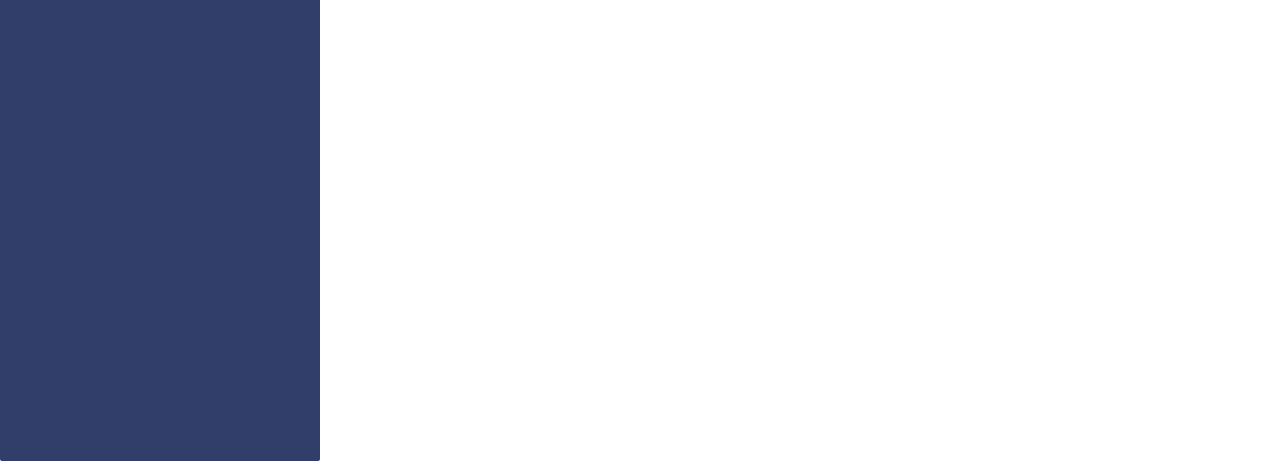
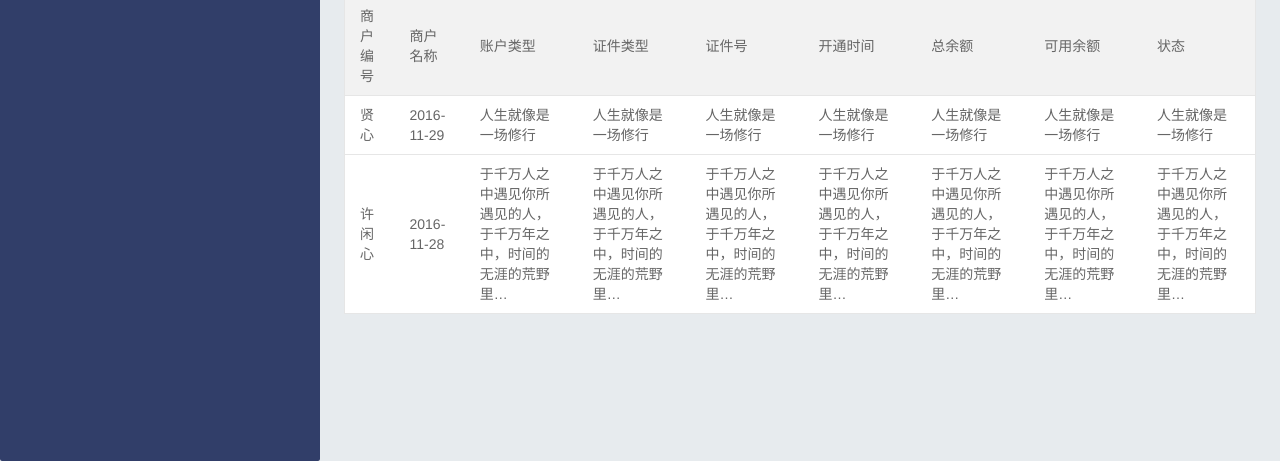
Before and after one commit to LiLeisFine/scportal, a plain HTML site: page ejs/index.html in a window 1280 px wide. Shown: the part 339-800 px from the top of the page. Drawn offline with Linux system fonts and the light colour scheme.

Commit message:
完成查询页面铺设，添加部分js

```diff
--- a/ejs/index.html
+++ b/ejs/index.html
@@ -91,9 +91,51 @@
                 <div class="layui-form-item">
                     <div class="layui-input-block">
                         <button class="layui-btn pub_bluebtn" lay-filter="formDemo">查询</button>
-                        <button type="reset" class="layui-btn pub_bluebtn">重置</button>
+                        <button type="reset" class="layui-btn pub_bluebtn">导出</button>
                     </div>
                 </div>
+            </div>
+            <div class="pub_table">
+                <table class="layui-table" lay-skin="line">
+                    <thead>
+                    <tr>
+                        <th>商户编号</th>
+                        <th>商户名称</th>
+                        <th>账户类型</th>
+                        <th>证件类型</th>
+                        <th>证件号</th>
+                        <th>开通时间</th>
+                        <th>总余额</th>
+                        <th>可用余额</th>
+                        <th>状态</th>
+                    </tr>
+                    </thead>
+                    <tbody class="pub_tbody">
+                    <tr>
+                        <td>贤心</td>
+                        <td>2016-11-29</td>
+                        <td>人生就像是一场修行</td>
+                        <td>人生就像是一场修行</td>
+                        <td>人生就像是一场修行</td>
+                        <td>人生就像是一场修行</td>
+                        <td>人生就像是一场修行</td>
+                        <td>人生就像是一场修行</td>
+                        <td>人生就像是一场修行</td>
+                    </tr>
+                    <tr>
+                        <td>许闲心</td>
+                        <td>2016-11-28</td>
+                        <td>于千万人之中遇见你所遇见的人，于千万年之中，时间的无涯的荒野里…</td>
+                        <td>于千万人之中遇见你所遇见的人，于千万年之中，时间的无涯的荒野里…</td>
+                        <td>于千万人之中遇见你所遇见的人，于千万年之中，时间的无涯的荒野里…</td>
+                        <td>于千万人之中遇见你所遇见的人，于千万年之中，时间的无涯的荒野里…</td>
+                        <td>于千万人之中遇见你所遇见的人，于千万年之中，时间的无涯的荒野里…</td>
+                        <td>于千万人之中遇见你所遇见的人，于千万年之中，时间的无涯的荒野里…</td>
+                        <td>于千万人之中遇见你所遇见的人，于千万年之中，时间的无涯的荒野里…</td>
+                    </tr>
+                    </tbody>
+                </table>
+                <div id="pub_page" class="pub_page"></div>
             </div>
         </div>
 
@@ -101,9 +143,10 @@
 </div>
 <script src="../static/layui/layui.all.js"></script>
 <script>
-    layui.use(['element', 'laydate'], function () {
+    layui.use(['element', 'laydate', 'laypage'], function () {
         var element = layui.element //导航的hover效果、二级菜单等功能，需要依赖element模块
-            , laydate = layui.laydate;
+            , laydate = layui.laydate
+            , laypage = layui.laypage;
         //监听导航点击
         laydate.render({
             elem: '#date1'
@@ -115,6 +158,14 @@
             //console.log(elem)
             layer.msg(elem.text());
         });
+        laypage.render({
+            elem: 'pub_'
+            ,count: 100
+            ,layout: ['count', 'prev', 'page', 'next', 'skip']
+            ,jump: function(obj){
+                console.log(obj)
+            }
+        });
     });
 </script>
 </body>
--- a/static/css/public.css
+++ b/static/css/public.css
@@ -35,10 +35,6 @@ html, body, .layui-container {
     line-height: 4.5rem;
 }
 
-.pub_body{
-    position: relative;
-}
-
 .layui-nav-side.pub_navside{
     background: #313e69;
     top:5rem;
@@ -70,7 +66,7 @@ html, body, .layui-container {
 }
 .pub_content{
     left:20rem ;
-    /*margin-left: 20rem ;*/
+    top:5rem;
     background: #e7ebee;
     padding:2rem 1.5rem;
 }
@@ -86,3 +82,9 @@ html, body, .layui-container {
 .pub_querybox .layui-btn:first-child{
     margin-left: 30rem;
 }
+.pub_table{
+    background: #ffffff;
+}
+.pub_table>.layui-table{
+    margin-top: 0;
+}
```
